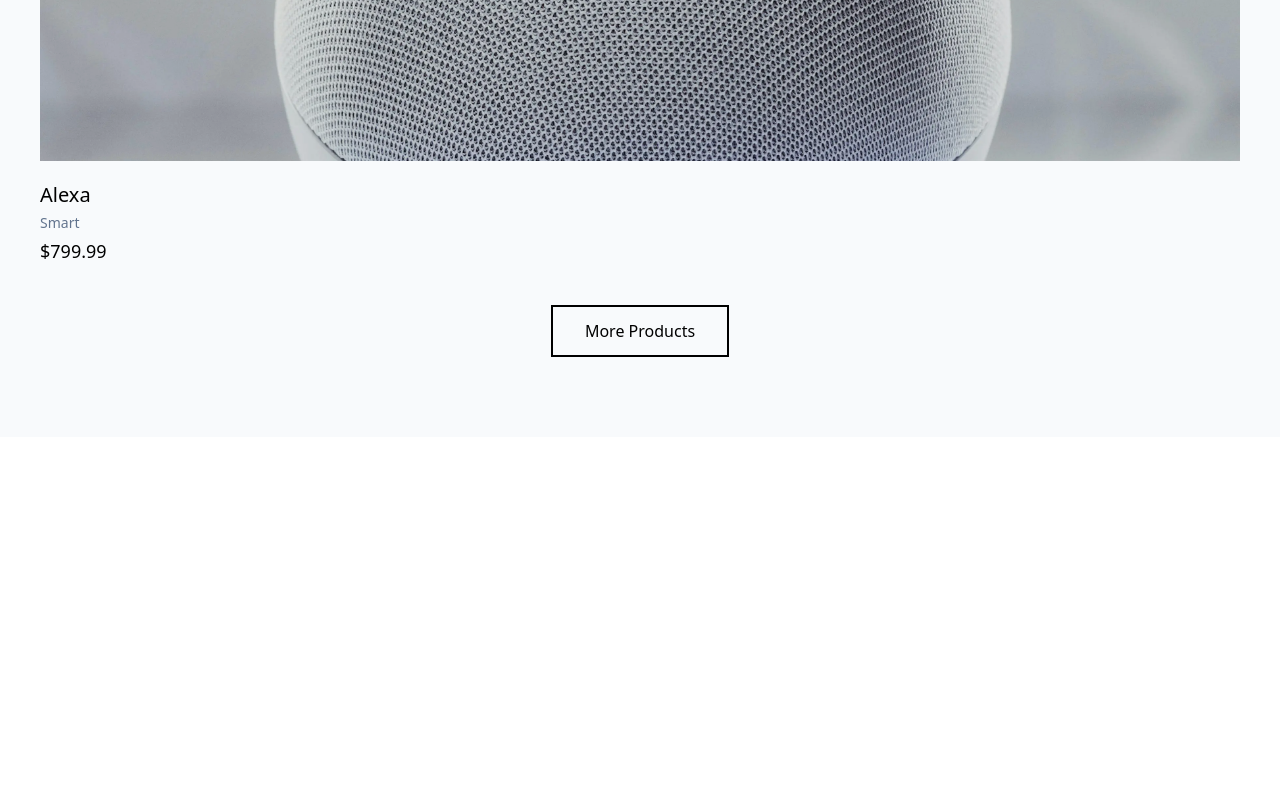
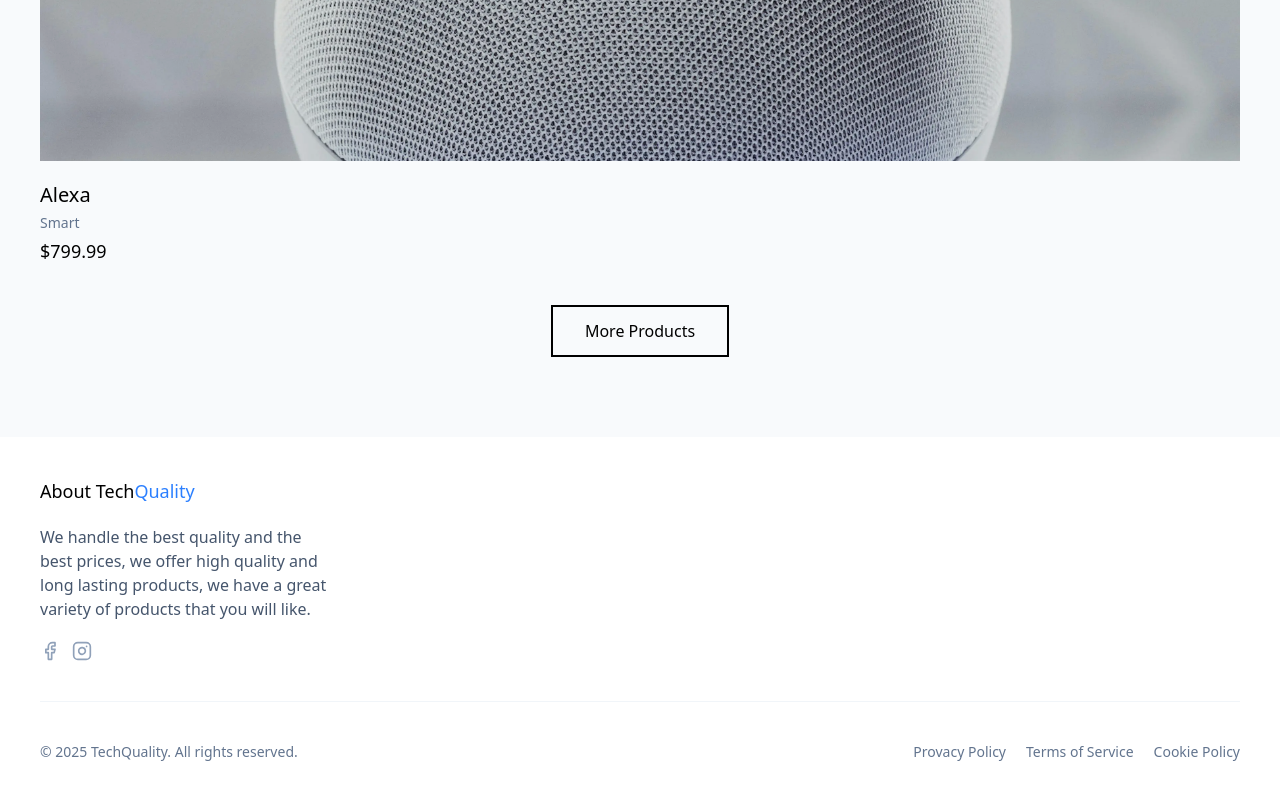
Before and after one commit to davidvchang/TechQuality---Ecommerce, a React (Vite) app in the folder frontend/: page / in a window 1280 px wide. Shown: the part 2747-3547 px from the top of the page. Before the commit the page ends 3184 px from the top, so only its background shows below. Built offline with nearby package versions, Linux system fonts and the light colour scheme.

Commit message:
Add About TechQuality in Footer

```diff
--- a/frontend/src/App.tsx
+++ b/frontend/src/App.tsx
@@ -1,3 +1,4 @@
+import Footer from "./components/Footer"
 import Home from "./pages/Home"
 
 function App() {
@@ -5,6 +6,9 @@ function App() {
   return (
     <main>
       <Home/>
+      <div className="w-full p-10">
+        <Footer/>
+      </div>
     </main>
   )
 }
--- /dev/null
+++ b/frontend/src/components/Footer.tsx
@@ -0,0 +1,40 @@
+import React from 'react'
+import { Instagram, Facebook } from 'lucide-react';
+import IconFooter from './IconFooter';
+
+const Footer:React.FC = () => {
+  return (
+    <div className='flex flex-col w-full'>
+        <div className='flex pb-10'>
+            <div className='flex flex-col max-w-72 gap-5'>
+                <span className='font-medium text-lg'>About Tech<span className='text-blue-500'>Quality</span></span>
+                <p className='text-slate-600 font-light'>We handle the best quality and the best prices, we offer high quality and long lasting products, we have a great variety of products that you will like.</p>
+
+                <div className='flex gap-3 items-center '>
+                    <IconFooter link='#' icon={<Facebook className='w-5 h-5 text-slate-400 hover:text-slate-600 hover:transition duration-300'/>}/>
+                    <IconFooter link='#' icon={<Instagram className='w-5 h-5 text-slate-400 hover:text-slate-600 hover:transition duration-300'/>}/>
+
+                </div>
+            </div>
+
+        </div>
+
+        <hr className='text-slate-100'/>
+
+        <div className='flex pt-10 justify-between'>
+
+            <span className='text-slate-500 text-sm'>© 2025 TechQuality. All rights reserved.</span>
+            <div className='flex gap-5'>
+                <a href="#" className='text-slate-500 text-sm hover:text-slate-700 hover:underline hover:transition-all duration-300'>Provacy Policy</a>
+                <a href="#" className='text-slate-500 text-sm hover:text-slate-700 hover:underline hover:transition-all duration-300'>Terms of Service</a>
+                <a href="#" className='text-slate-500 text-sm hover:text-slate-700 hover:underline hover:transition-all duration-300'>Cookie Policy</a>
+
+            </div>
+
+        </div>
+
+    </div>
+  )
+}
+
+export default Footer
--- /dev/null
+++ b/frontend/src/components/IconFooter.tsx
@@ -0,0 +1,16 @@
+import React from 'react'
+
+interface PropsIcon {
+    link: string,
+    icon: React.ReactNode
+}
+
+const IconFooter:React.FC<PropsIcon> = ({link, icon}) => {
+  return (
+    <a href={link}>
+      {icon}
+    </a>
+  )
+}
+
+export default IconFooter
--- a/frontend/src/pages/Home.tsx
+++ b/frontend/src/pages/Home.tsx
@@ -6,6 +6,7 @@ import Feature from '../components/Feature';
 import AlexaImg from '../assets/img/Alexa.webp'
 import CategoryHome from '../components/CategoryHome';
 import ProductHome from '../components/ProductHome';
+import Footer from '../components/Footer';
 
 const Home:React.FC = () => {
   return (
@@ -62,8 +63,6 @@ const Home:React.FC = () => {
             <a href="" className='w-fit px-8 py-3  text-center border-2 hover:bg-blue-500 hover:text-white hover:transition-colors duration-300 hover:border-blue-500'>More Products</a>
           </div>
         </div>
-
-
     </section>
   )
 }
```
